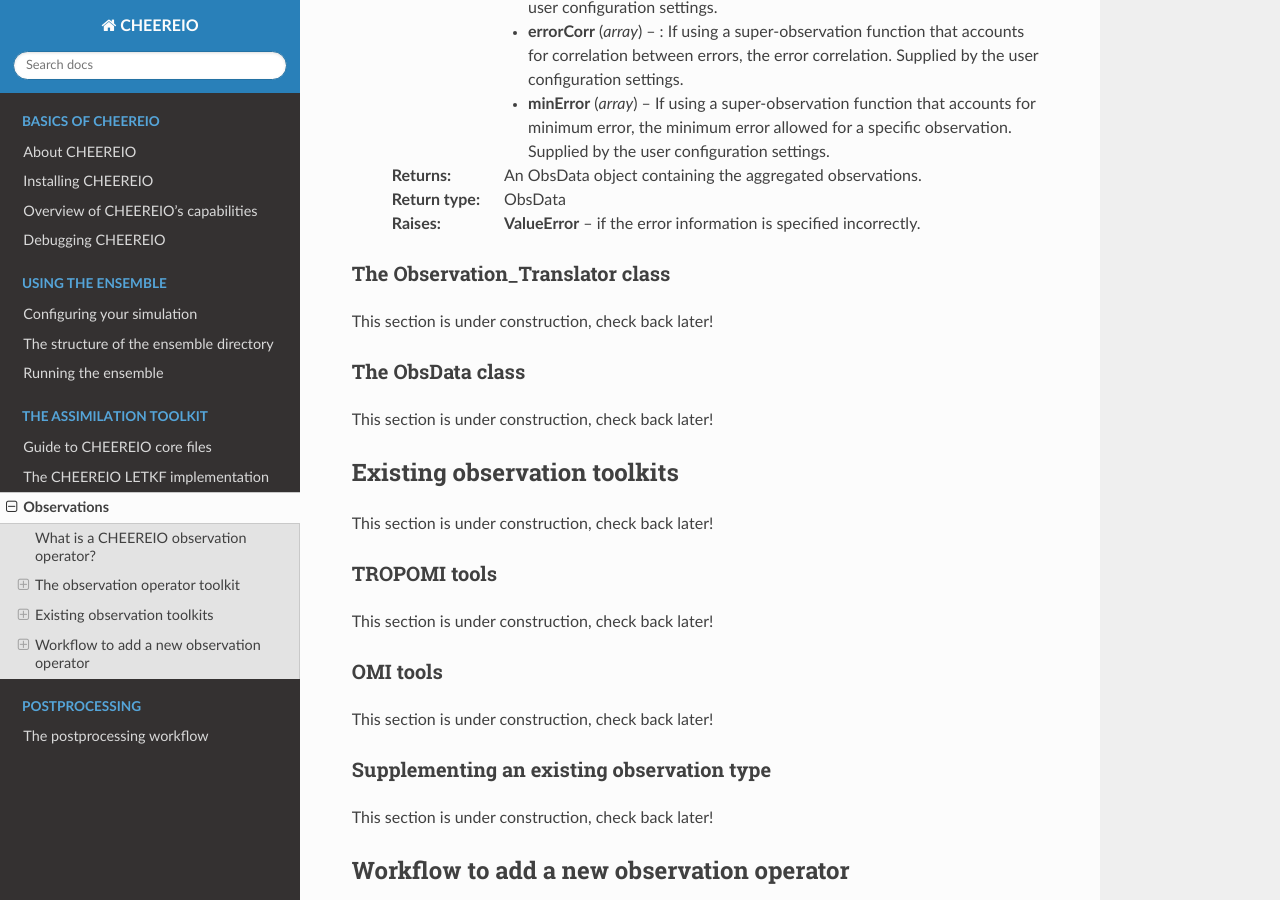
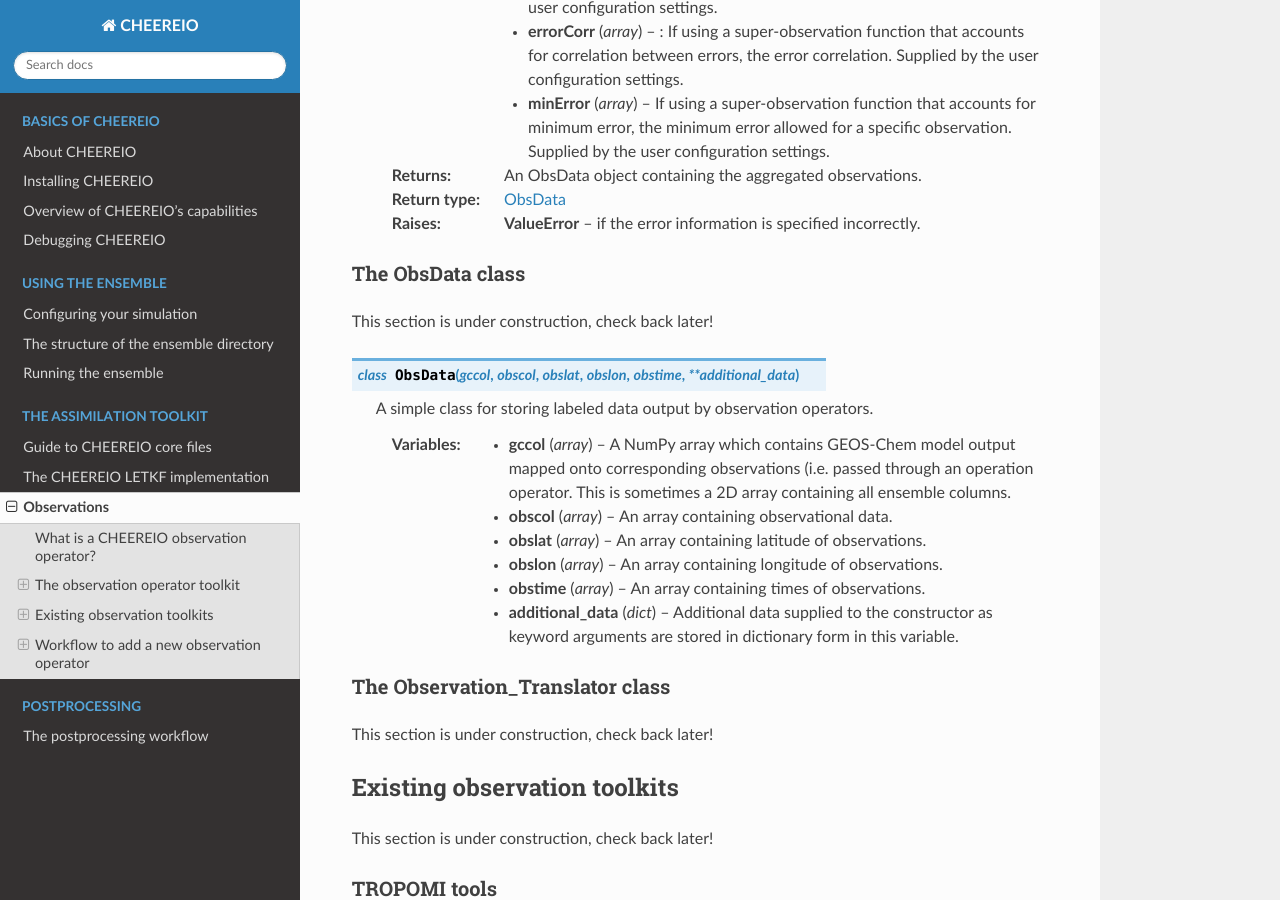
Before and after one commit to drewpendergrass/CHEEREIO, a Sphinx documentation site: the page built from docs/Observations.rst, in a window 1280 px wide and 900 px high, scrolled down 5706 px. Built offline with Sphinx 7.4.7 and the Read the Docs theme 2.0.0, drawn with Linux system fonts in a browser that asks for light colours.

Commit message:
added obsdata docs

```diff
--- a/docs/Observations.rst
+++ b/docs/Observations.rst
@@ -127,6 +127,25 @@
    :rtype: ObsData
    :raises ValueError: if the error information is specified incorrectly.
 
+.. _ObsData:
+
+The ObsData class
+~~~~~~~~~~~~~
+
+This section is under construction, check back later!
+
+.. py:class:: ObsData(gccol,obscol,obslat,obslon,obstime,**additional_data)
+
+   A simple class for storing labeled data output by observation operators.
+
+   :var array gccol: A NumPy array which contains GEOS-Chem model output mapped onto corresponding observations (i.e. passed through an operation operator. This is sometimes a 2D array containing all ensemble columns.
+   :var array obscol: An array containing observational data.
+   :var array obslat: An array containing latitude of observations.
+   :var array obslon: An array containing longitude of observations.
+   :var array obstime: An array containing times of observations.
+   :var dict additional_data: Additional data supplied to the constructor as keyword arguments are stored in dictionary form in this variable.
+
+
 .. _Observation_Translator:
 
 The Observation_Translator class
@@ -134,12 +153,6 @@
 
 This section is under construction, check back later!
 
-.. _ObsData:
-
-The ObsData class
-~~~~~~~~~~~~~
-
-This section is under construction, check back later!
 
 Existing observation toolkits
 -------------
```
